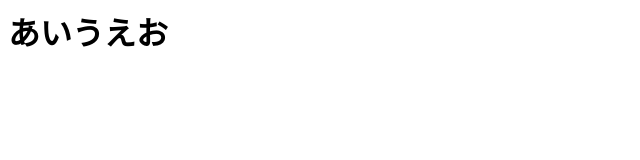
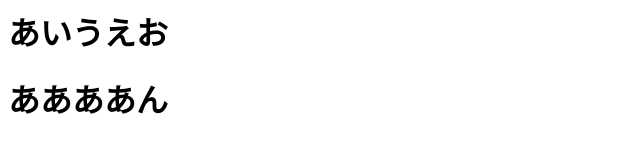
Before and after one commit to Hitoshi082508/git_study, a plain HTML site: page index.html in a window 1280 px wide. Shown: the whole page, without its empty margins (0-640 px from the left). Drawn offline with Linux system fonts and the light colour scheme.

```diff
--- a/index.html
+++ b/index.html
@@ -1 +1,2 @@
 <h1>あいうえお</h1>
+<h1>ああああん</h1>
```
